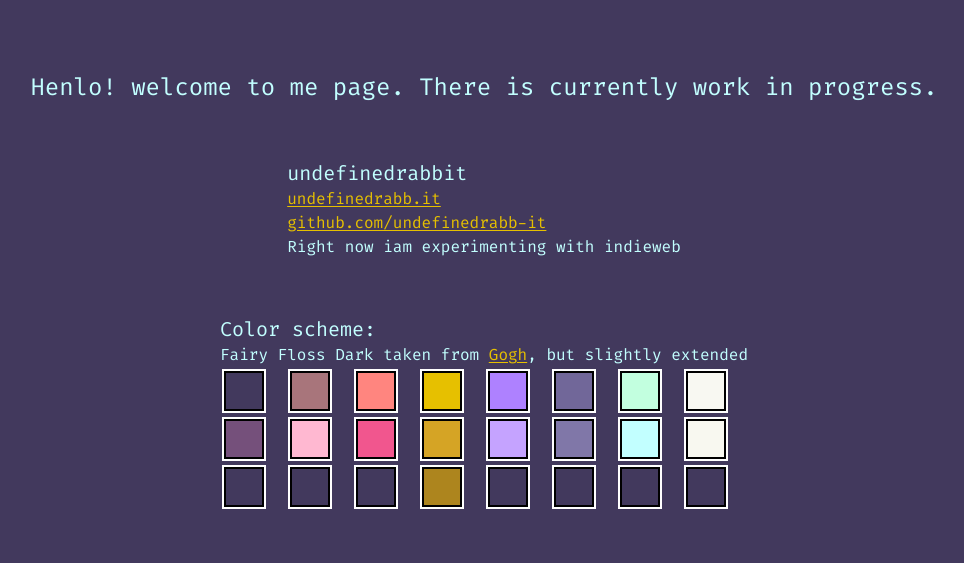
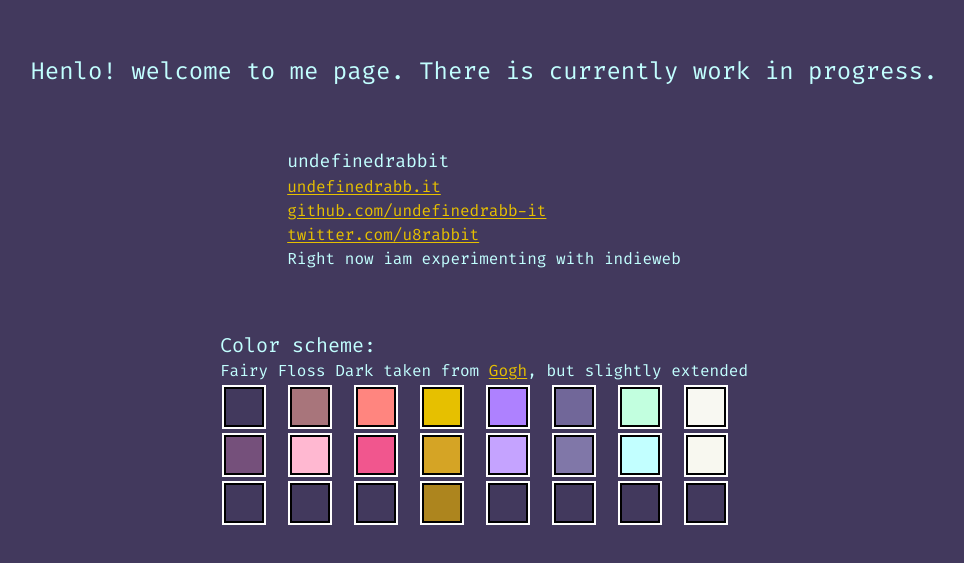
Before and after one commit to undefinedrabb-it/undefinedrabb.it, an Astro site: page / in a window 1280 px wide. Shown: the part 129-692 px from the top of the page, without its empty margins (156-1120 px from the left). Built offline with nearby package versions, Linux system fonts and the light colour scheme; Astro itself is replaced by a stand-in of ours.

Commit message:
add twitter link

```diff
--- a/src/layouts/Layout.astro
+++ b/src/layouts/Layout.astro
@@ -1,5 +1,5 @@
 ---
-import '../styles/base.css';
+import "../styles/base.css";
 export interface Props {
   title: string;
   description: string;
@@ -16,16 +16,20 @@ const { title, description } = Astro.props;
     <link rel="icon" type="image/svg+xml" href="/favicon.svg" />
     <meta name="generator" content={Astro.generator} />
     <meta name="description" content={description} />
-    <link rel="stylesheet" href="https://fonts.googleapis.com/css2?family=Fira+Code" />
+    <link
+      rel="stylesheet"
+      href="https://fonts.googleapis.com/css2?family=Fira+Code"
+    />
     <title>{title}</title>
   </head>
-  <body class="bg-ffd-1 text-ffd-15 flex flex-col items-center justify-center h-screen">
+  <body
+    class="bg-ffd-1 text-ffd-15 flex flex-col items-center justify-center h-screen gap-1"
+  >
     <slot />
   </body>
 </html>
 <style is:global>
-
   html {
-    font-family: 'Fira Code', sans-serif;
+    font-family: "Fira Code", sans-serif;
   }
 </style>
--- a/src/pages/index.astro
+++ b/src/pages/index.astro
@@ -4,18 +4,17 @@ import Layout from "../layouts/Layout.astro";
 ---
 
 <Layout title="Undefined Rabbit" description="Personal page.">
-  <body>
   <h1 class="mt-10">
     Henlo! welcome to me page. There is currently work in progress.
   </h1>
   <div class="h-card flex flex-col p-14">
-      <span class="p-nickname text-xl">undefinedrabbit</span>
+    <span class="p-nickname text-lg">undefinedrabbit</span>
     <a class="u-url" href="https://undefinedrabb.it">undefinedrabb.it</a>
     <a class="u-url" href="https://github.com/undefinedrabb-it/" rel="me"
       >github.com/undefinedrabb-it</a
     >
+    <a href="https://twitter.com/u8rabbit" rel="me">twitter.com/u8rabbit</a>
     <span class="p-note">Right now iam experimenting with indieweb</span>
   </div>
   <ColorScheme />
-  </body>
 </Layout>
```
Lines whose indentation alone changed are shown as unchanged.
